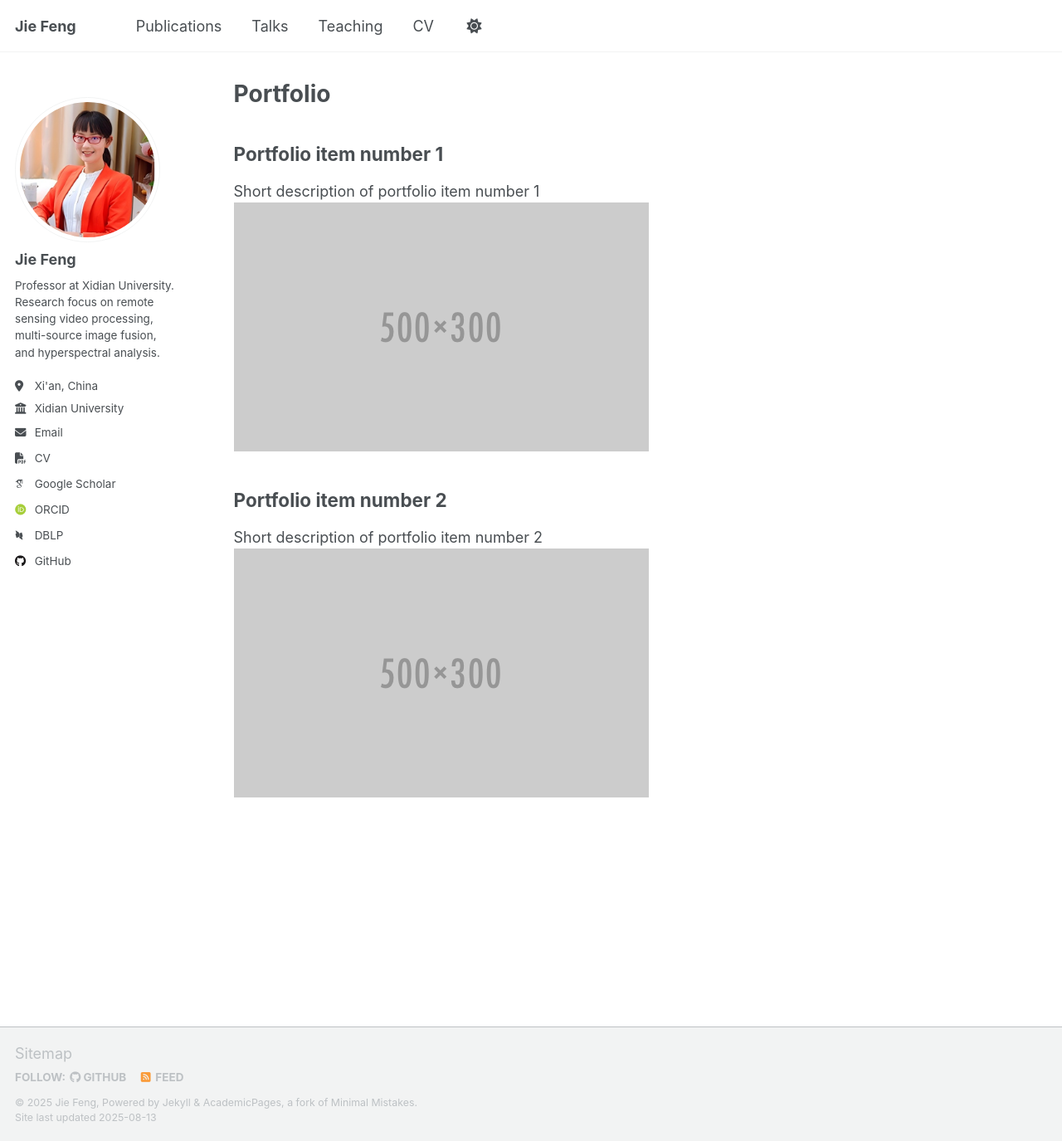
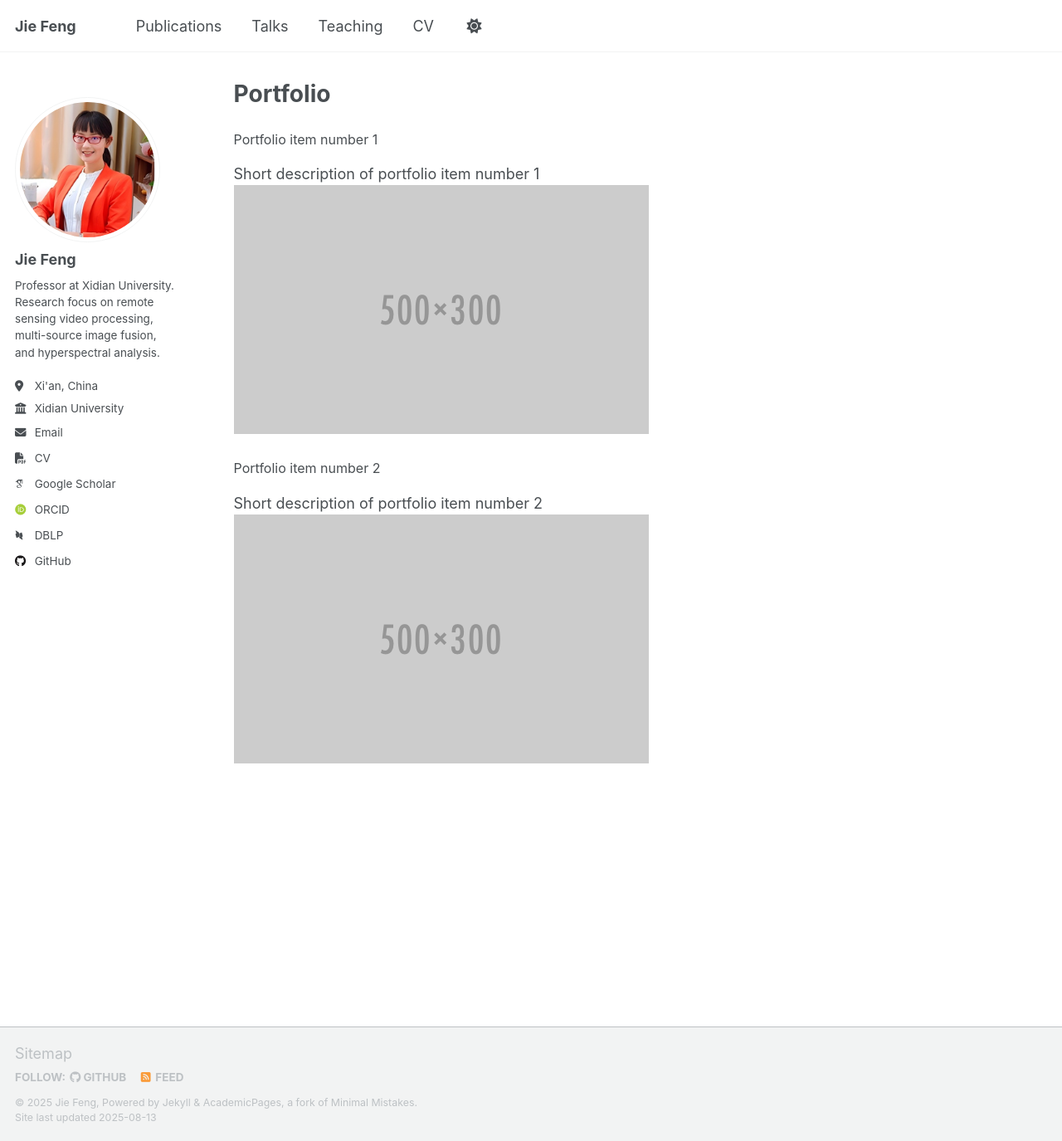
Before and after one commit to jiefeng0109/jiefeng0109.github.io, a Jekyll site: the page built from _pages/portfolio.html, in a window 1280 px wide and 1375 px high. Shown: the whole window at 83% size. Built offline with Jekyll 4.4.1, drawn with Linux system fonts in a browser that asks for light colours; some web fonts are replaced; a script that is not in the unit is left out.

Commit message:
Update archive-single.html

```diff
--- a/_includes/archive-single.html
+++ b/_includes/archive-single.html
@@ -26,7 +26,7 @@
       </div>
     {% endif %}
 
-    <h2 class="archive__item-title" itemprop="headline">
+    <h2 class="archive__item-title" itemprop="headline" style="font-weight: normal; font-size: 16px;">
       {% if post.link %}
         <a href="{{ post.link }}">{{ title }}</a> <a href="{{ base_path }}{{ post.url }}" rel="permalink"><i class="fa fa-link" aria-hidden="true" title="permalink"></i><span class="sr-only">Permalink</span></a>
       {% else %}
```
